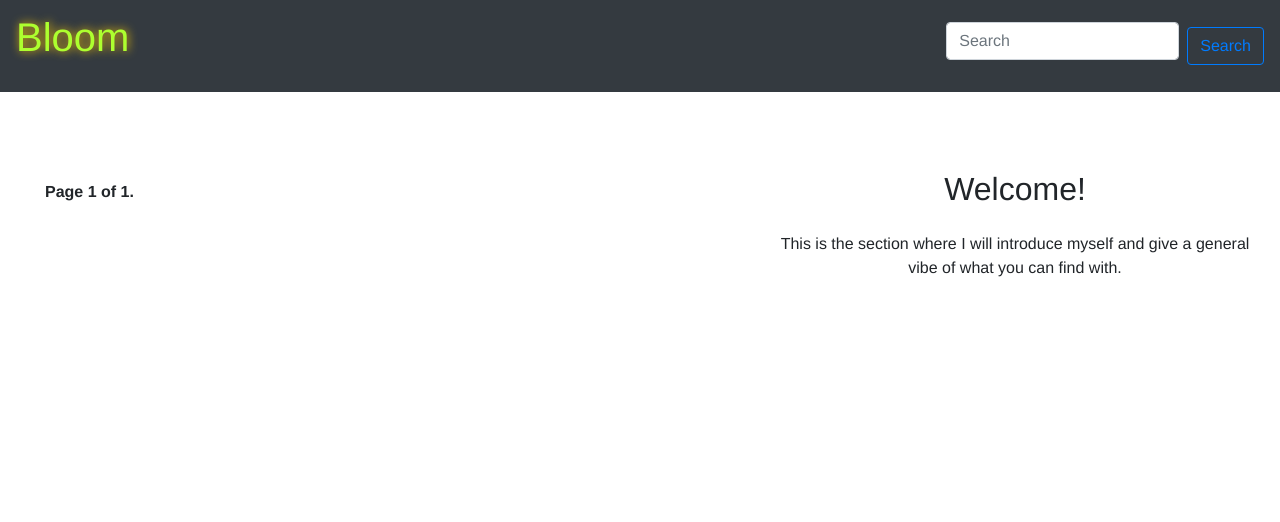
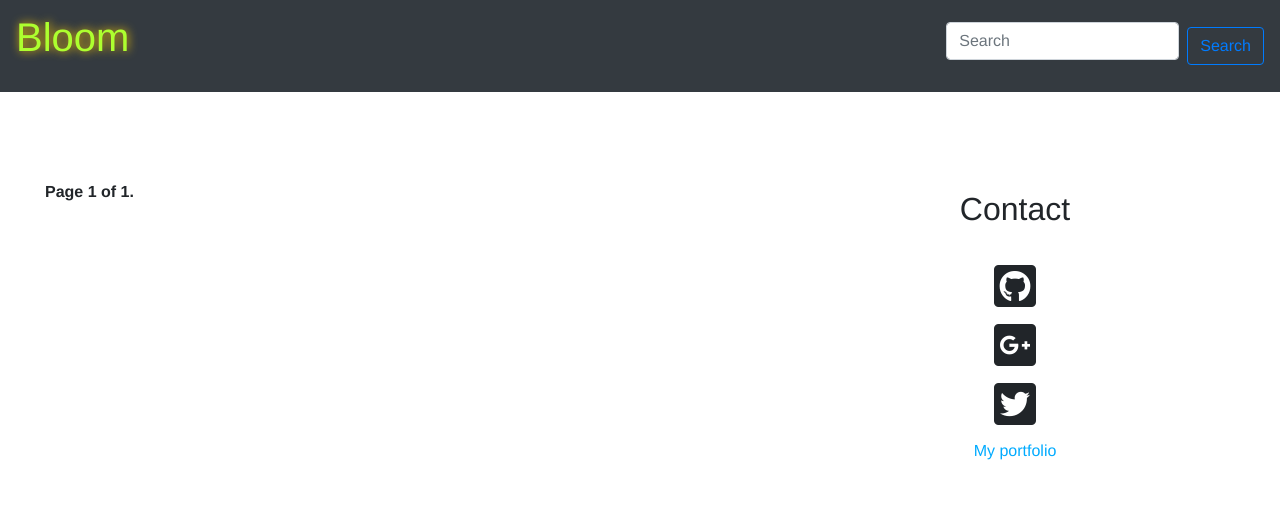
Before and after one commit to SamKlep/django-blog, a Django app: page /blog/ in a window 1280 px wide. Shown: the top 522 px of the page. Run offline with Django 3.2, Linux system fonts and the light colour scheme; data that the repository does not hold is empty; some libraries are stand-ins or nearby versions.

Commit message:
Added social media icons with fontawesome

```diff
--- a/blog/static/css/blog.css
+++ b/blog/static/css/blog.css
@@ -25,10 +25,33 @@ h2 {
     padding:0 0 0 30px;
 }
 
+.contact-container {
+    display: flex;
+    align-items: center;
+    justify-content: center;
+}
+
+.contact-content1 {
+    max-width: 50%;
+    padding: 10px;
+}
+.contact-content2 {
+    align-self: flex-start;
+    padding: 10px;
+}
+.contact-content3 {
+    align-self: flex-end;
+    padding: 10px;
+}
+.contact-content4 {
+    justify-content: center;
+    padding: 10px;
+}
+
 #sidebar {
     float:right;
     width:100%;
-
+    padding:20px;
     height:100%;
     text-align: center;
 }
--- a/blog/templates/blog/base.html
+++ b/blog/templates/blog/base.html
@@ -3,6 +3,8 @@
 <html>
 <link rel="stylesheet" href="https://stackpath.bootstrapcdn.com/bootstrap/4.3.1/css/bootstrap.min.css"
     integrity="sha384-ggOyR0iXCbMQv3Xipma34MD+dH/1fQ784/j6cY/iJTQUOhcWr7x9JvoRxT2MZw1T" crossorigin="anonymous">
+<link rel="stylesheet" href="https://use.fontawesome.com/releases/v5.14.0/css/all.css"
+    integrity="sha384-HzLeBuhoNPvSl5KYnjx0BT+WB0QEEqLprO+NBkkk5gbc67FTaL7XIGa2w1L0Xbgc" crossorigin="anonymous">
 
 <head>
     <title>{% block title %}{% endblock %}</title>
@@ -31,15 +33,28 @@
                     <div class="col-md-12">
 
                         <div id="sidebar">
-                            <h2>Welcome!</h2>
+                            <h2>Contact</h2>
                             <br />
-                            <p>This is the section where I will introduce myself and give a general vibe of what you can
-                                find with.</p>
+                            <div class="contact-container">
+                                <div class="contact-content1">
+                                    <i class="fab fa-github-square fa-3x"></i>
+                                    <div class="contact-content2">
+                                        <i class="fab fa-google-plus-square fa-3x"></i>
+                                        <div class="contact-content3">
+                                            <i class="fab fa-twitter-square fa-3x"></i>
+                                            <div class="contact-content4">
+                                                <a href="https://lavender-portfolio.herokuapp.com/">My portfolio</a>
+                                            </div>
+                                        </div>
+                                    </div>
+                                </div>
+                            </div>
                         </div>
                     </div>
                 </div>
             </div>
         </div>
+    </div>
     </div>
     <script src="https://code.jquery.com/jquery-3.3.1.slim.min.js"
         integrity="sha384-q8i/X+965DzO0rT7abK41JStQIAqVgRVzpbzo5smXKp4YfRvH+8abtTE1Pi6jizo"
```
